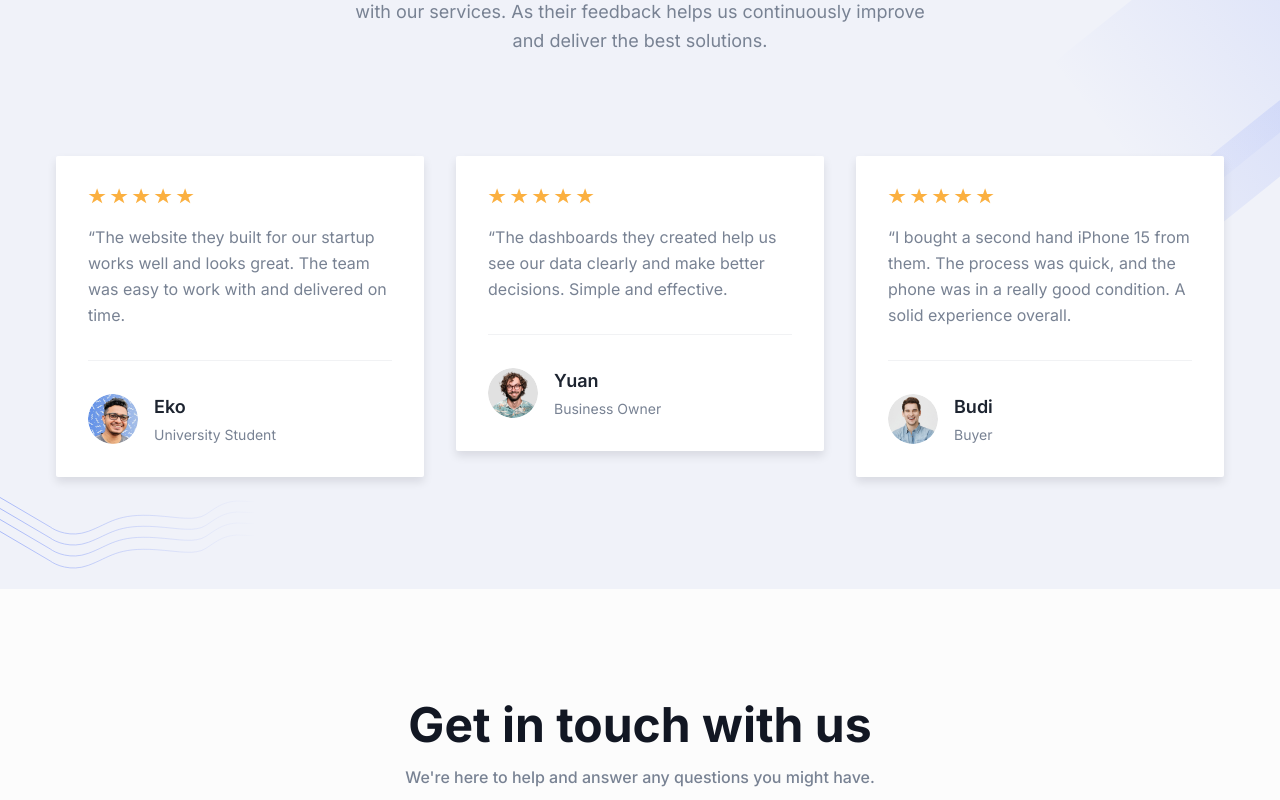
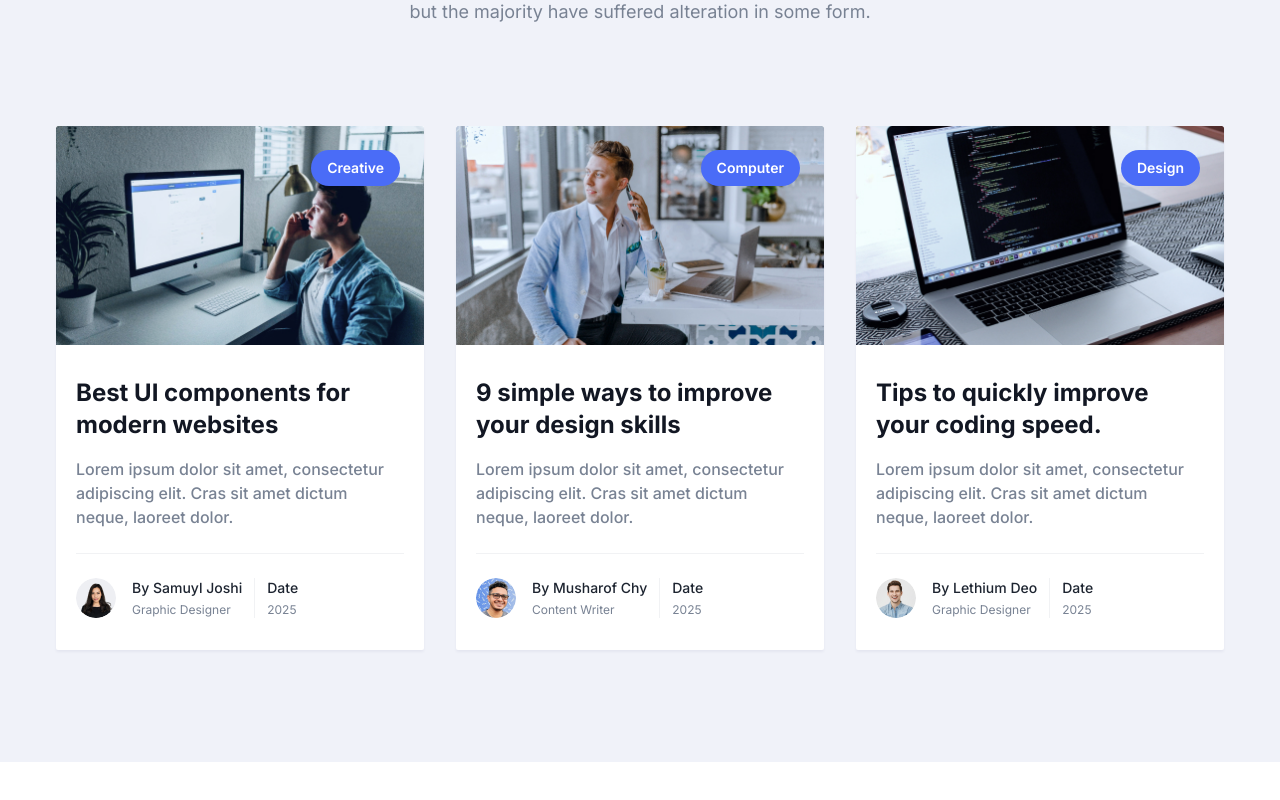
Before and after one commit to LessZxD/CompaProf, a Next.js app: page / in a window 1280 px wide. Shown: the part 3380-4180 px from the top of the page. Built offline with nearby package versions, Linux system fonts and the light colour scheme.

Commit message:
fix: remove hamburger, contact us, and review pages

```diff
--- a/src/app/page.tsx
+++ b/src/app/page.tsx
@@ -13,7 +13,8 @@ import { Metadata } from "next";
 
 export const metadata: Metadata = {
   title: "TriumphTech",
-  description: "TriumphTech is a modern and creative technology company that specializes in delivering cutting-edge technology solutions tailored to your needs.",
+  description:
+    "TriumphTech is a modern and creative technology company that specializes in delivering cutting-edge technology solutions tailored to your needs.",
   // other metadata
 };
 
@@ -27,10 +28,10 @@ export default function Home() {
       {/* <Brands /> */}
       <AboutSectionOne />
       <AboutSectionTwo />
-      <Testimonials />
-      {/* <Pricing />
-      <Blog /> */}
-      <Contact />
+      {/* <Testimonials /> */}
+      {/* <Pricing /> */}
+      <Blog />
+      {/* <Contact /> */}
     </>
   );
 }
--- a/src/components/Header/index.tsx
+++ b/src/components/Header/index.tsx
@@ -74,7 +74,8 @@ const Header = () => {
             </div>
             <div className="flex w-full items-center justify-between px-4">
               <div>
-                <button
+                {/* button hamburger */}
+                {/* <button
                   onClick={navbarToggleHandler}
                   id="navbarToggler"
                   aria-label="Mobile Menu"
@@ -95,7 +96,7 @@ const Header = () => {
                       navbarOpen ? " top-[-8px] -rotate-45" : " "
                     }`}
                   />
-                </button>
+                </button> */}
                 <nav
                   id="navbarCollapse"
                   className={`navbar absolute right-0 z-30 w-[250px] rounded border-[.5px] border-body-color/50 bg-white px-6 py-4 duration-300 dark:border-body-color/20 dark:bg-dark lg:visible lg:static lg:w-auto lg:border-none lg:!bg-transparent lg:p-0 lg:opacity-100 ${
```
